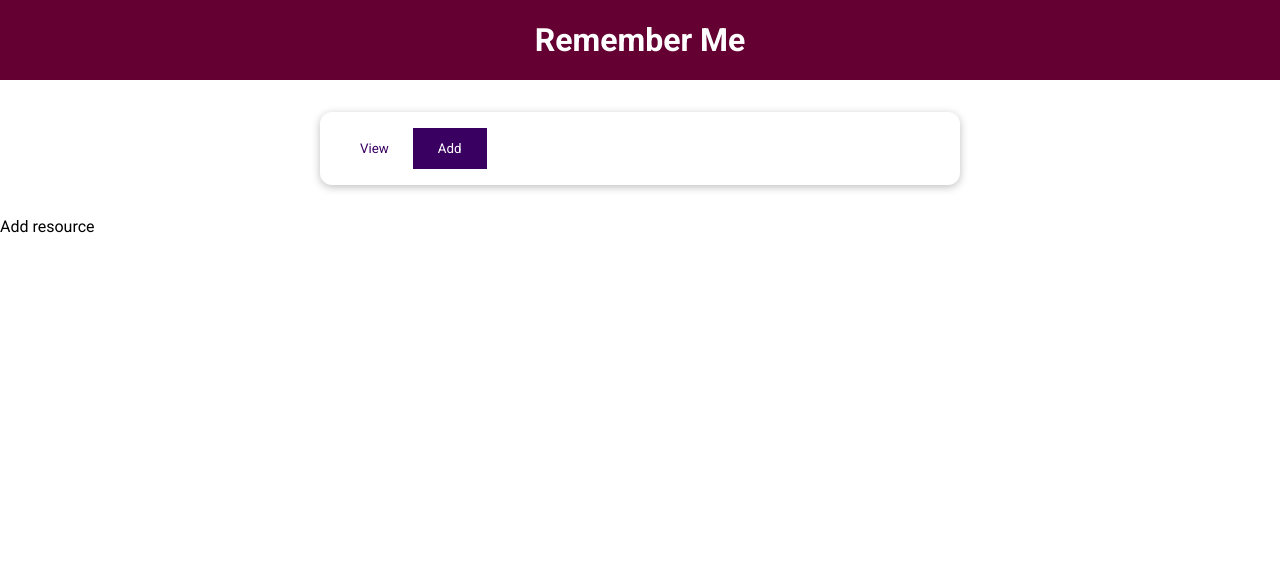
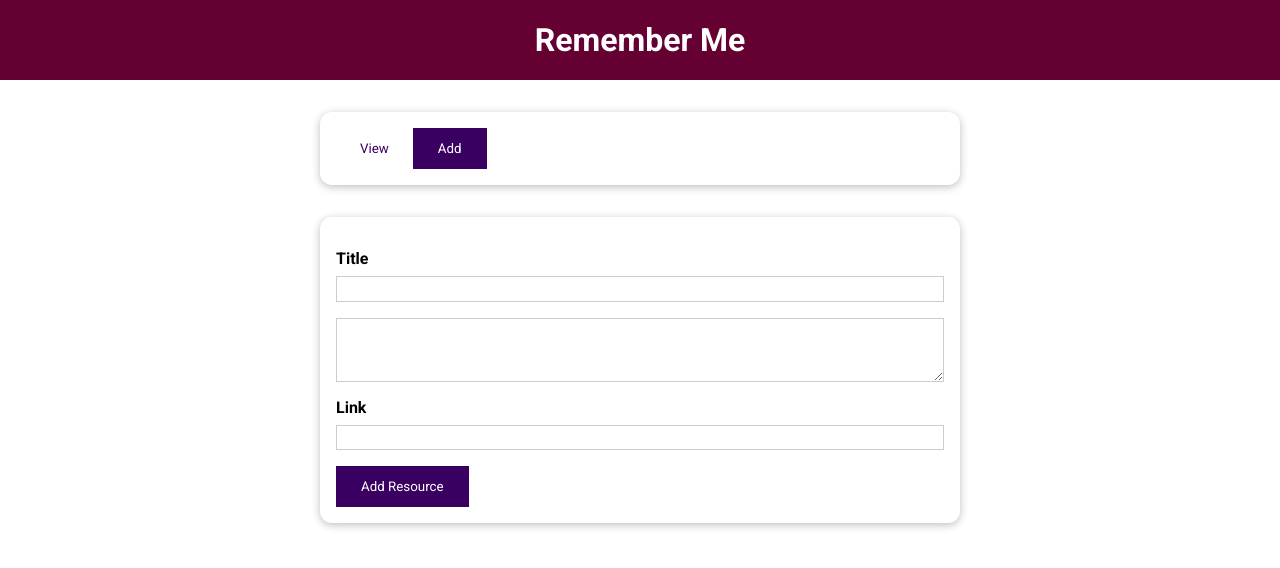
Before and after one commit to Gagandeep39/vue-remember-me, a Vue app: page / in a window 1280 px wide. Both pictures are taken after a click on the button "Add". Shown: the top 568 px of the page. Built offline with nearby package versions, Linux system fonts and the light colour scheme.

Commit message:
Added add resource form - Add css - Created form fiels

```diff
--- a/src/components/learning-resources/AddResource.vue
+++ b/src/components/learning-resources/AddResource.vue
@@ -1,13 +1,51 @@
 <template>
-  <div>
-    Add resource
-  </div>
+  <base-card>
+    <form>
+      <div class="form-control">
+        <label for="title">Title</label>
+        <input type="text" id="title" name="title" />
+      </div>
+      <div class="form-control">
+        <label for="description"></label>
+        <textarea type="text" id="description" name="description" rows="3" />
+      </div>
+      <div class="form-control">
+        <label for="link">Link</label>
+        <input type="url" id="link" name="link" />
+      </div>
+      <div>
+        <base-button type="submit">Add Resource</base-button>
+      </div>
+    </form>
+  </base-card>
 </template>
 <script>
-export default {
-
-}
+export default {};
 </script>
 <style scoped>
+label {
+  font-weight: bold;
+  display: block;
+  margin-bottom: 0.5rem;
+}
 
+input,
+textarea {
+  display: block;
+  width: 100%;
+  font: inherit;
+  padding: 0.15rem;
+  border: 1px solid #ccc;
+}
+
+input:focus,
+textarea:focus {
+  outline: none;
+  border-color: #3a0061;
+  background-color: #f7ebff;
+}
+
+.form-control {
+  margin: 1rem 0;
+}
 </style>
```
